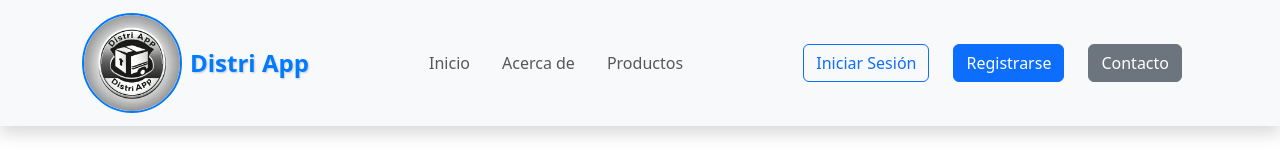
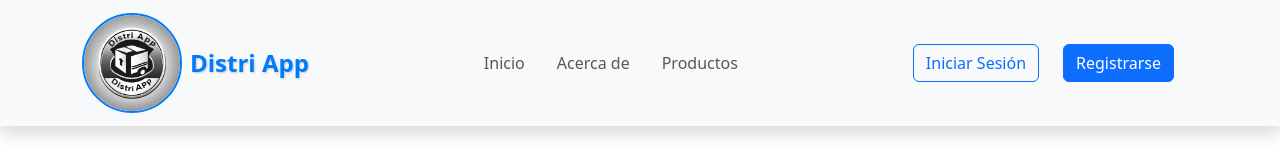
Before and after one commit to No-Country-simulation/C22-56-n-webapp, a React (Vite) app in the folder client/: page / in a window 1280 px wide. Shown: the top 160 px of the page. Built offline with nearby package versions, Linux system fonts and the light colour scheme; no server answers.

Commit message:
mejora en funcionalida navbar

```diff
--- a/client/src/components/navBar/NavbarAction.jsx
+++ b/client/src/components/navBar/NavbarAction.jsx
@@ -53,6 +53,9 @@ const NavbarActions = ({
           </button>
         </li>
       )}
+
+      {/* Mostrar el botón de Contacto siempre, independientemente de si el usuario es admin o no */}
+      {user && (
         <li className="nav-item me-3">
           <button
             className="btn btn-secondary"
@@ -61,6 +64,7 @@ const NavbarActions = ({
             Contacto
           </button>
         </li>
+      )}
 
       {/* Mostrar solo si el usuario está logueado y es admin */}
       {user && user.role === "admin" && (
```
Lines whose indentation alone changed are shown as unchanged.
